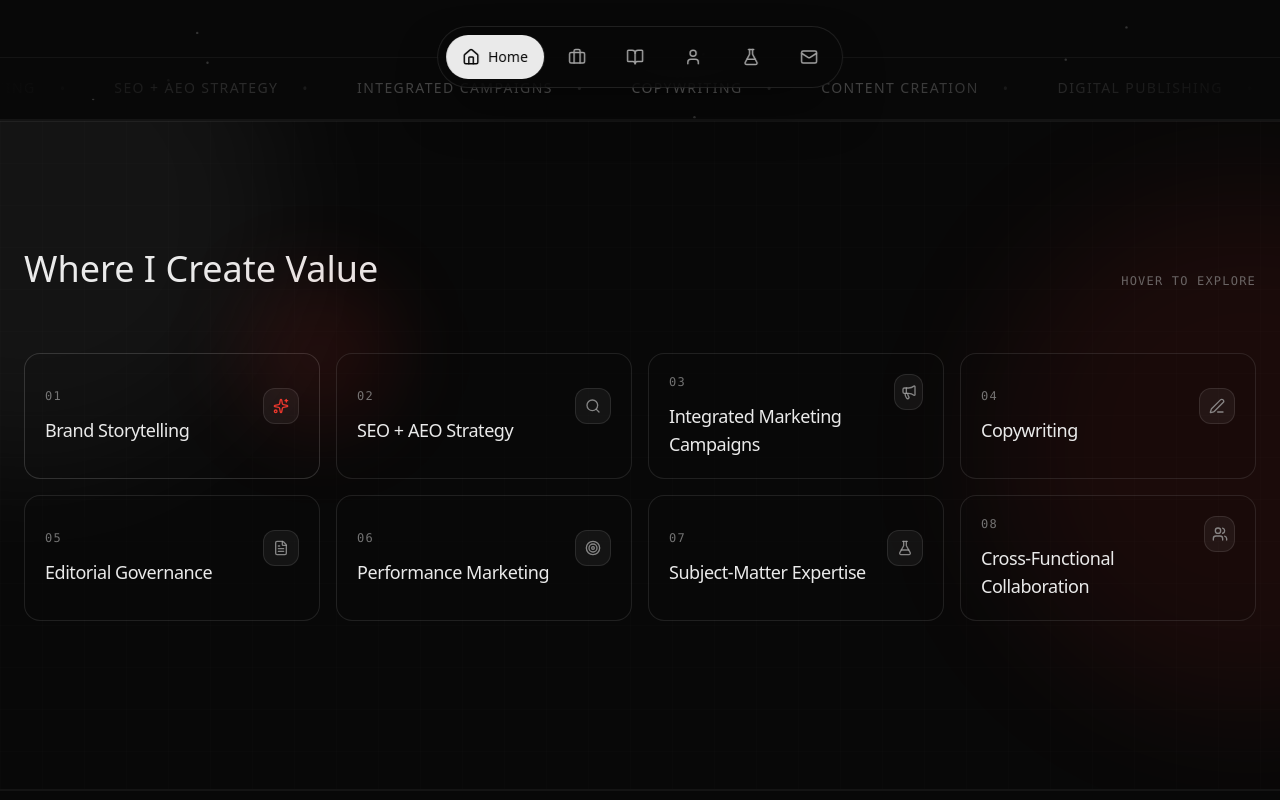
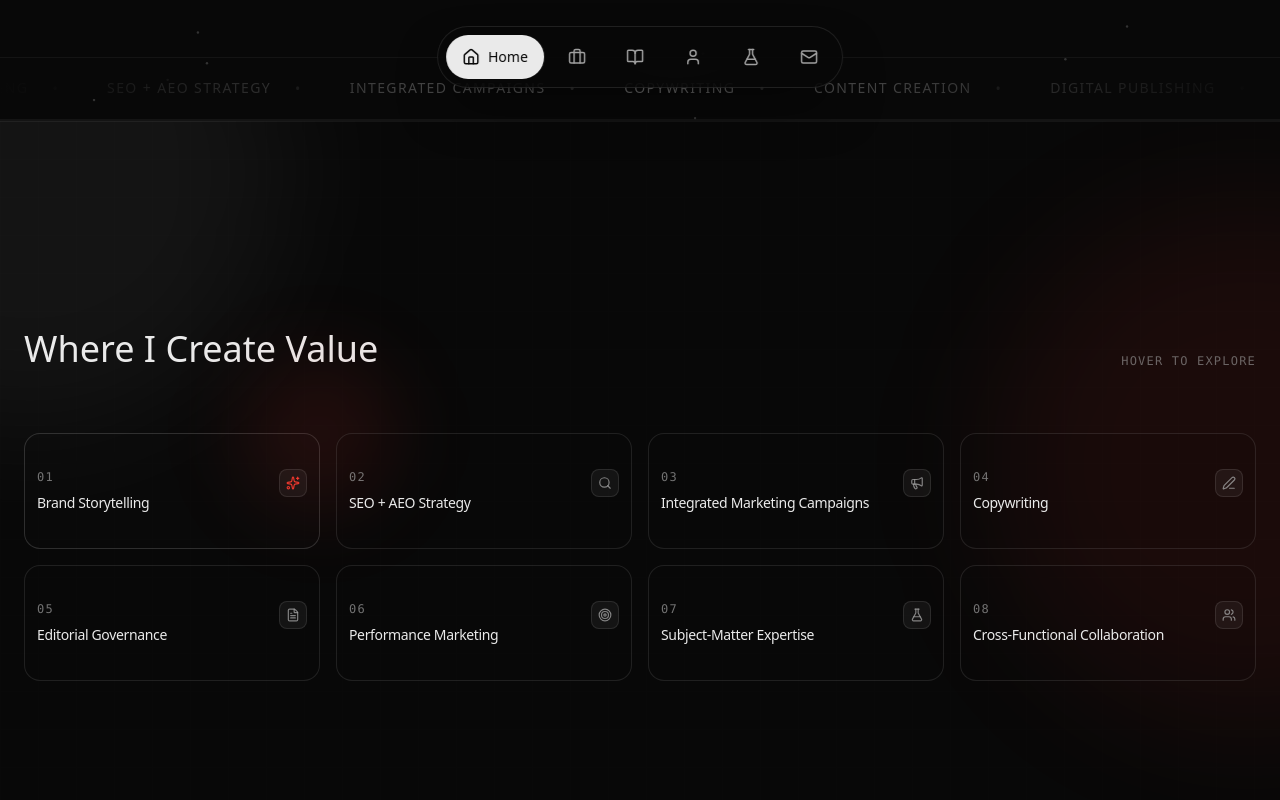
Before and after one commit to sarahsarahsarahX3/Personal-website-, a Next.js app: page / in a window 1280 px wide. Shown: the part 680-1480 px from the top of the page. Built offline with nearby package versions, Linux system fonts and the light colour scheme; a web font is replaced by a local one.

Commit message:
update lalala

```diff
--- a/app/components/home/CoreSkillsSection.tsx
+++ b/app/components/home/CoreSkillsSection.tsx
@@ -1,7 +1,7 @@
 "use client";
 
 import { useEffect, useRef, useState } from "react";
-import { motion } from "framer-motion";
+import { motion, useMotionValue, useSpring } from "framer-motion";
 import type { LucideIcon } from "lucide-react";
 import {
   FileText,
@@ -75,8 +75,6 @@ const skills: Skill[] = [
 
 type PreviewState = {
   skill: Skill;
-  x: number;
-  y: number;
   side: "left" | "right";
 };
 
@@ -84,6 +82,10 @@ export function CoreSkillsSection() {
   const [activeKey, setActiveKey] = useState(skills[0]?.key ?? "");
   const [preview, setPreview] = useState<PreviewState | null>(null);
   const hidePreviewTimeoutRef = useRef<number | null>(null);
+  const previewX = useMotionValue(0);
+  const previewY = useMotionValue(0);
+  const previewXSpring = useSpring(previewX, { stiffness: 420, damping: 38, mass: 0.6 });
+  const previewYSpring = useSpring(previewY, { stiffness: 420, damping: 38, mass: 0.6 });
 
   useEffect(() => {
     const onScroll = () => setPreview(null);
@@ -91,15 +93,16 @@ export function CoreSkillsSection() {
     return () => window.removeEventListener("scroll", onScroll);
   }, []);
 
-  const showPreview = (skill: Skill, target: HTMLElement) => {
-    if (hidePreviewTimeoutRef.current) {
-      window.clearTimeout(hidePreviewTimeoutRef.current);
-      hidePreviewTimeoutRef.current = null;
-    }
+  useEffect(() => {
+    return () => {
+      if (hidePreviewTimeoutRef.current) window.clearTimeout(hidePreviewTimeoutRef.current);
+    };
+  }, []);
 
+  const updatePreviewPosition = (target: HTMLElement, clientY?: number) => {
     const rect = target.getBoundingClientRect();
-    const tooltipWidth = 280;
-    const tooltipHeight = 120;
+    const tooltipWidth = 296;
+    const tooltipHeight = 132;
     const offset = 12;
 
     let side: PreviewState["side"] = "right";
@@ -109,24 +112,37 @@ export function CoreSkillsSection() {
       x = rect.left - offset - tooltipWidth;
     }
 
+    const anchorY = clientY ?? rect.top + rect.height / 2;
     const y = Math.min(
       window.innerHeight - offset - tooltipHeight / 2,
-      Math.max(offset + tooltipHeight / 2, rect.top + rect.height / 2),
+      Math.max(offset + tooltipHeight / 2, anchorY),
     );
 
-    setPreview({ skill, x, y, side });
+    previewX.set(x);
+    previewY.set(y);
+    return side;
+  };
+
+  const showPreview = (skill: Skill, target: HTMLElement, clientY?: number) => {
+    if (hidePreviewTimeoutRef.current) {
+      window.clearTimeout(hidePreviewTimeoutRef.current);
+      hidePreviewTimeoutRef.current = null;
+    }
+
+    const side = updatePreviewPosition(target, clientY);
+    setPreview({ skill, side });
   };
 
   const hidePreview = () => {
-    hidePreviewTimeoutRef.current = window.setTimeout(() => setPreview(null), 60);
+    hidePreviewTimeoutRef.current = window.setTimeout(() => setPreview(null), 120);
   };
 
   return (
-    <div className="relative py-32 overflow-hidden">
+    <div className="relative py-40 md:py-44 lg:py-52 overflow-hidden">
       <div className="pointer-events-none absolute inset-0">
         <div className="absolute left-[-18%] top-[-25%] h-[520px] w-[520px] rounded-full bg-white/5 blur-3xl" />
         <div className="absolute right-[-18%] top-[10%] h-[520px] w-[520px] rounded-full bg-accent/8 blur-3xl" />
-        <div className="absolute inset-0 opacity-[0.12] bg-[linear-gradient(to_right,rgba(255,255,255,0.08)_1px,transparent_1px),linear-gradient(to_bottom,rgba(255,255,255,0.08)_1px,transparent_1px)] bg-[size:42px_42px]" />
+        <div className="absolute inset-0 opacity-[0.18] lg:opacity-[0.28] mix-blend-overlay [mask-image:radial-gradient(circle_at_50%_30%,black,transparent_72%)] lg:[mask-image:none] bg-[linear-gradient(to_right,rgba(255,255,255,0.14)_1px,transparent_1px),linear-gradient(to_bottom,rgba(255,255,255,0.14)_1px,transparent_1px)] bg-[size:38px_38px]" />
       </div>
 
       <div className="container mx-auto px-6 relative">
@@ -156,7 +172,12 @@ export function CoreSkillsSection() {
                   type="button"
                   onMouseEnter={(e) => {
                     setActiveKey(skill.key);
-                    showPreview(skill, e.currentTarget);
+                    showPreview(skill, e.currentTarget, e.clientY);
+                  }}
+                  onMouseMove={(e) => {
+                    if (!preview || preview.skill.key !== skill.key) return;
+                    const side = updatePreviewPosition(e.currentTarget, e.clientY);
+                    if (side !== preview.side) setPreview({ ...preview, side });
                   }}
                   onMouseLeave={hidePreview}
                   onFocus={(e) => {
@@ -170,7 +191,7 @@ export function CoreSkillsSection() {
                   viewport={{ once: true, amount: 0.2 }}
                   transition={{ duration: 0.55, delay: index * 0.03, ease: [0.16, 1, 0.3, 1] }}
                   className={cn(
-                    "group relative rounded-2xl border border-white/10 bg-surface-alt/10 p-5 text-left",
+                    "group relative min-h-[116px] rounded-2xl border border-white/10 bg-surface-alt/10 p-3 text-left",
                     "transition-colors duration-300",
                     "focus-visible:outline-none focus-visible:ring-2 focus-visible:ring-accent/35",
                     isActive && "border-white/15 bg-surface-alt/20",
@@ -182,19 +203,21 @@ export function CoreSkillsSection() {
                       <div className="font-mono text-xs tracking-widest text-text-secondary/70">
                         {String(index + 1).padStart(2, "0")}
                       </div>
-                      <div className="mt-3 text-lg font-medium tracking-tight">{skill.name}</div>
+                      <div className="mt-2 text-[14px] font-medium leading-snug tracking-tight text-text-primary">
+                        {skill.name}
                       </div>
-                    <div className="grid h-9 w-9 place-items-center rounded-xl border border-white/10 bg-white/5 transition-colors duration-300 group-hover:border-white/15">
+                    </div>
+                    <div className="grid h-7 w-7 place-items-center rounded-lg border border-white/10 bg-white/5 transition-colors duration-300 group-hover:border-white/15">
                       <Icon
                         className={cn(
-                          "h-4 w-4 transition-colors duration-300",
+                          "h-3.5 w-3.5 transition-colors duration-300",
                           isActive ? "text-accent/90" : "text-text-secondary/80 group-hover:text-text-primary",
                         )}
                       />
                     </div>
                   </div>
 
-                  <div className="pointer-events-none absolute left-5 right-5 bottom-5 h-px bg-gradient-to-r from-transparent via-accent/50 to-transparent opacity-0 transition-opacity duration-300 group-hover:opacity-100" />
+                  <div className="pointer-events-none absolute left-3 right-3 bottom-3 h-px bg-gradient-to-r from-transparent via-accent/45 to-transparent opacity-0 transition-opacity duration-300 group-hover:opacity-100" />
                   <div
                     className={cn(
                       "pointer-events-none absolute inset-0 rounded-2xl opacity-0 transition-opacity duration-300",
@@ -209,7 +232,7 @@ export function CoreSkillsSection() {
           </div>
         </motion.header>
 
-        <div className="h-10" />
+        <div className="h-14 md:h-16" />
       </div>
 
       {/* Floating skill preview */}
@@ -219,28 +242,31 @@ export function CoreSkillsSection() {
           initial={{ opacity: 0, scale: 0.98 }}
           animate={{ opacity: 1, scale: 1 }}
           transition={{ duration: 0.18, ease: [0.16, 1, 0.3, 1] }}
-          className="fixed z-50 w-[280px] pointer-events-none"
+          className="fixed z-50 w-[296px] pointer-events-none"
           style={{
-            left: preview.x,
-            top: preview.y,
-            y: "-50%",
+            left: previewXSpring,
+            top: previewYSpring,
+            translateY: "-50%",
           }}
         >
-          <div className="rounded-xl border border-white/12 bg-surface/85 backdrop-blur-md shadow-2xl shadow-black/50 p-4">
+          <div className="rounded-xl bg-gradient-to-r from-white/10 via-white/5 to-white/10 p-px shadow-2xl shadow-black/60">
+            <div className="rounded-xl border border-white/10 bg-surface/90 backdrop-blur-xl p-4">
               <div className="flex items-start justify-between gap-4">
                 <div className="text-sm font-medium tracking-tight">{preview.skill.name}</div>
                 <span className="font-mono text-[10px] tracking-widest text-text-secondary/70 uppercase">
-                Preview
+                  Description
                 </span>
               </div>
               <div className="mt-2 text-sm text-text-secondary leading-relaxed">
                 {preview.skill.blurb}
               </div>
+              <div className="mt-3 h-px w-full bg-gradient-to-r from-transparent via-accent/40 to-transparent" />
+            </div>
           </div>
           <div
             aria-hidden="true"
             className={cn(
-              "absolute top-1/2 h-2.5 w-2.5 -translate-y-1/2 rotate-45 border border-white/12 bg-surface/85",
+              "absolute top-1/2 h-2.5 w-2.5 -translate-y-1/2 rotate-45 border border-white/10 bg-surface/90",
               preview.side === "right" ? "-left-1.5" : "-right-1.5",
             )}
           />
```
Lines whose indentation alone changed are shown as unchanged.
